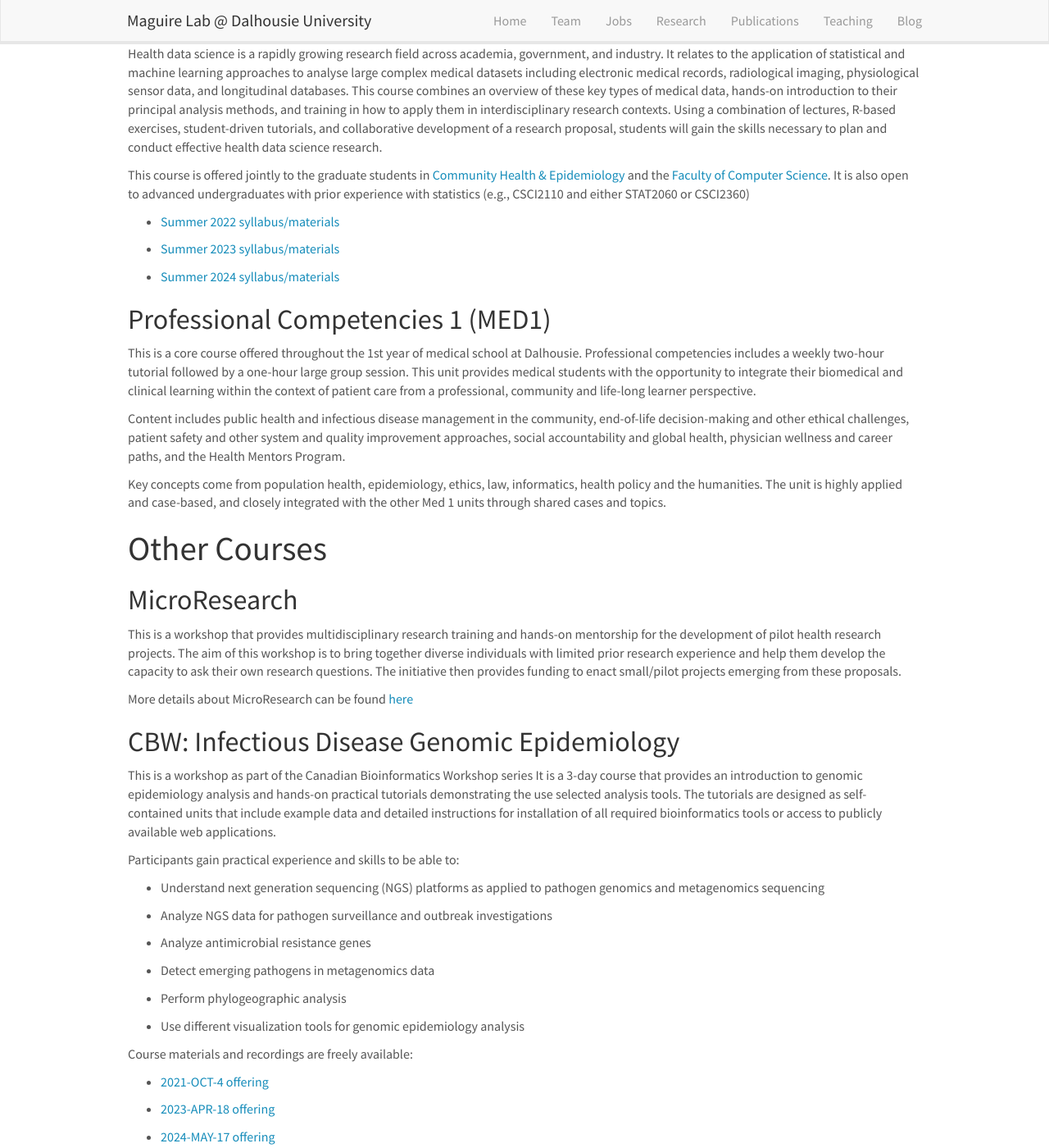
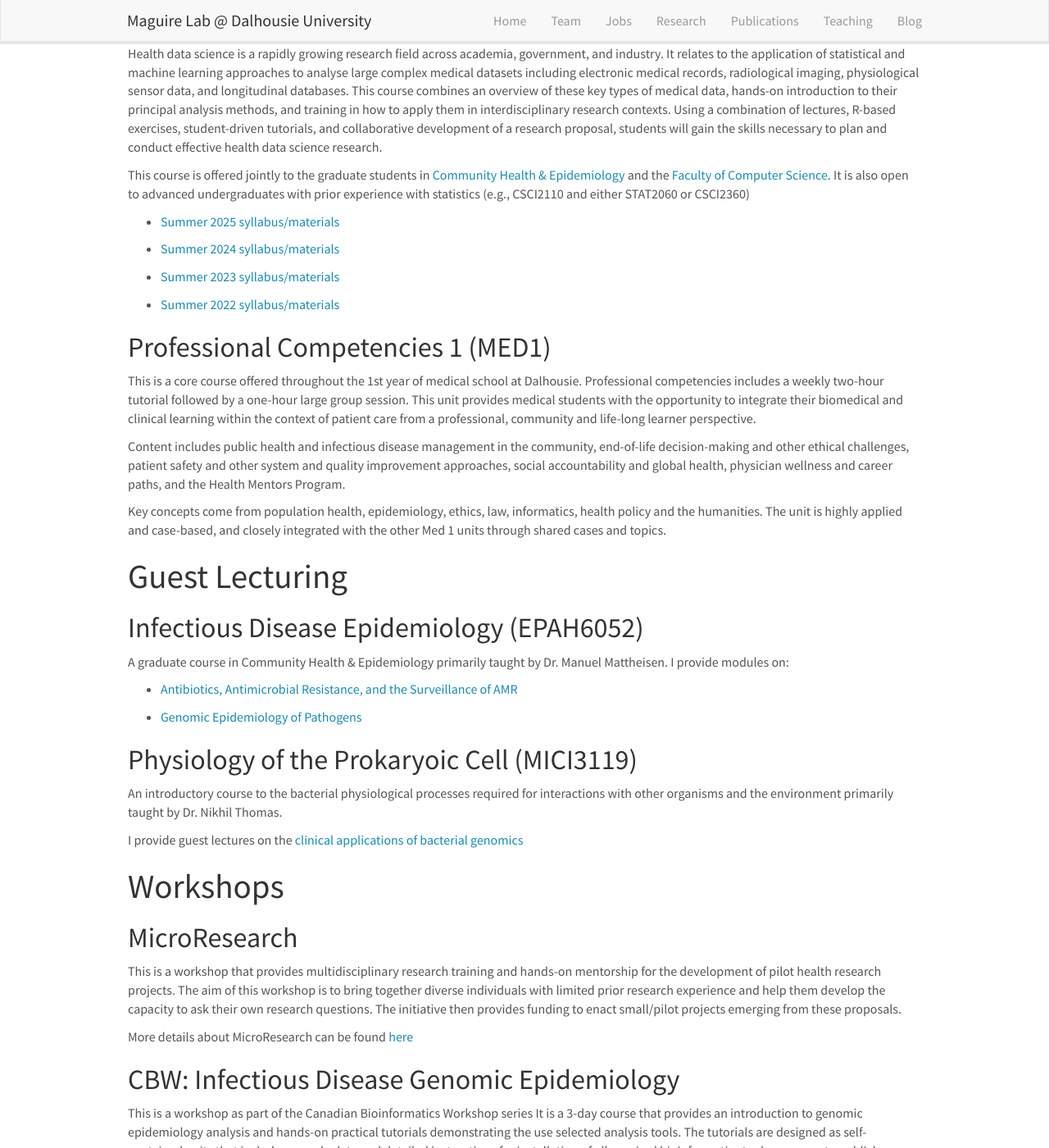
Before and after one commit to maguire-lab/maguire-lab.github.io, a Jekyll site: the page built from _pages/teaching.md, in a window 1280 px wide and 1400 px high, scrolled down 639 px. Shown: the whole window at 82% size. Built offline with Jekyll 4.4.1, drawn with Linux system fonts in a browser that asks for light colours; nearby versions of some CDN libraries.

Commit message:
Update teaching

```diff
--- a/_pages/teaching.md
+++ b/_pages/teaching.md
@@ -34,12 +34,14 @@ Health data science is a rapidly growing research field across academia, governm
 This course is offered jointly to the graduate students in [Community Health & Epidemiology](https://www.dal.ca/academics/programs/graduate/community-health-epidemiology/program-details/courses.html) and the [Faculty of Computer Science](https://www.dal.ca/faculty/computerscience/graduate-programs.html).
 It is also open to advanced undergraduates with prior experience with statistics (e.g., CSCI2110 and either STAT2060 or CSCI2360)
 
-- [Summer 2022 syllabus/materials](https://maguire-lab.github.io/health_data_science_research/)
+
+- [Summer 2025 syllabus/materials](https://maguire-lab.github.io/health_data_science_research_2025/)
+
+- [Summer 2024 syllabus/materials](https://maguire-lab.github.io/health_data_science_research_2024/)
 
 - [Summer 2023 syllabus/materials](https://maguire-lab.github.io/health_data_science_research_2023/)
 
-- [Summer 2024 syllabus/materials](https://maguire-lab.github.io/health_data_science_research_2024/)
-
+- [Summer 2022 syllabus/materials](https://maguire-lab.github.io/health_data_science_research/)
 
 ## Professional Competencies 1 (MED1)
 
@@ -51,7 +53,21 @@ Content includes public health and infectious disease management in the communit
 
 Key concepts come from population health, epidemiology, ethics, law, informatics, health policy and the humanities. The unit is highly applied and case-based, and closely integrated with the other Med 1 units through shared cases and topics.
 
-# Other Courses
+# Guest Lecturing
+
+## Infectious Disease Epidemiology (EPAH6052)
+A graduate course in Community Health & Epidemiology primarily taught by Dr. Manuel Mattheisen. I provide modules on:
+
+- [Antibiotics, Antimicrobial Resistance, and the Surveillance of AMR](https://maguire-lab.github.io/assets/talks/lectures/EPAH6052_AMR.pdf)
+
+- [Genomic Epidemiology of Pathogens](https://maguire-lab.github.io/assets/talks/lectures/EPAH6052_GenEpi.pdf)
+
+## Physiology of the Prokaryoic Cell (MICI3119)
+An introductory course to the bacterial physiological processes required for interactions with other organisms and the environment primarily taught by Dr. Nikhil Thomas.
+
+I provide guest lectures on the [clinical applications of bacterial genomics](https://maguire-lab.github.io/assets/talks/lectures/MICI3119_genomics.pdf)
+
+# Workshops
 
 ## MicroResearch
 This is a workshop that provides multidisciplinary research training and hands-on mentorship for the development of pilot health research projects.
```
Also changed, not shown: 3 other files.
